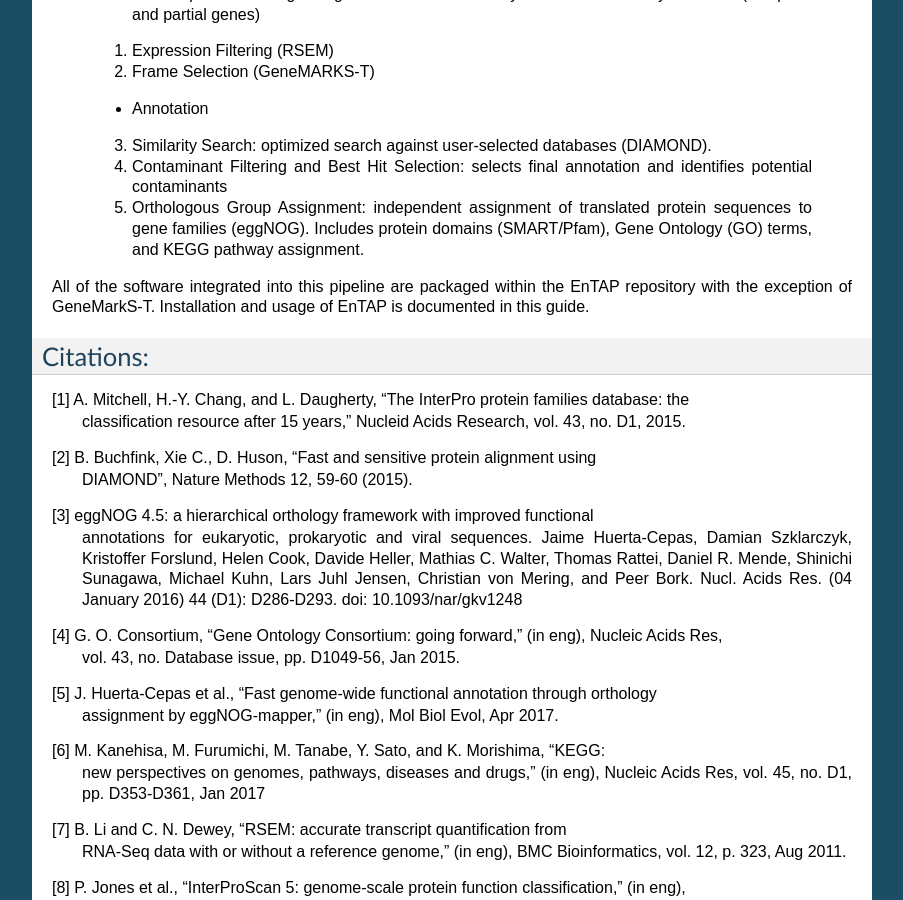
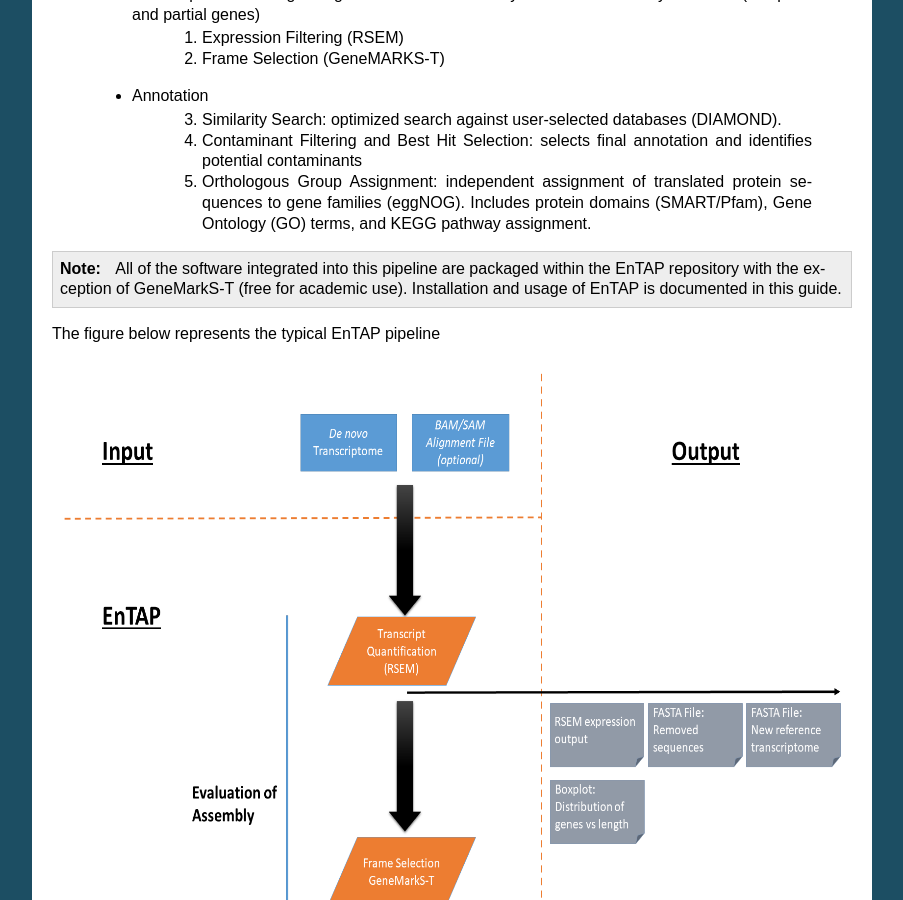
Before and after one commit to harta55/EnTAP, a Sphinx documentation site: the page built from docs/source/introduction.rst, in a window 1280 px wide and 900 px high, scrolled down 578 px. Shown: the whole window, without its empty margins (198-1101 px from the left). Built offline with Sphinx 7.4.7, drawn with Linux system fonts in a browser that asks for light colours.

Commit message:
updated docs

```diff
--- a/docs/source/introduction.rst
+++ b/docs/source/introduction.rst
@@ -21,15 +21,22 @@ EnTAP is optimized to generate extensive functional information for the gene spa
 Pipeline Stages:
 ----------------
     * Transcriptome Filtering: designed to remove assembly artifacts and identify true CDS (complete and partial genes)
-    1. Expression Filtering (RSEM)
-    2. Frame Selection (GeneMARKS-T)
+        1. Expression Filtering (RSEM)
+        2. Frame Selection (GeneMARKS-T)
 
     * Annotation
-    3. Similarity Search: optimized search against user-selected databases (DIAMOND).
-    4. Contaminant Filtering and Best Hit Selection: selects final annotation and identifies potential contaminants
-    5. Orthologous Group Assignment: independent assignment of translated protein sequences to gene families (eggNOG).  Includes protein  domains (SMART/Pfam), Gene Ontology (GO) terms, and KEGG pathway assignment.
+        3. Similarity Search: optimized search against user-selected databases (DIAMOND).
+        4. Contaminant Filtering and Best Hit Selection: selects final annotation and identifies potential contaminants
+        5. Orthologous Group Assignment: independent assignment of translated protein sequences to gene families (eggNOG).  Includes protein  domains (SMART/Pfam), Gene Ontology (GO) terms, and KEGG pathway assignment.
 
-All of the software integrated into this pipeline are packaged within the EnTAP repository with the exception of GeneMarkS-T. Installation and usage of EnTAP is documented in this guide.
+.. note:: All of the software integrated into this pipeline are packaged within the EnTAP repository with the exception of GeneMarkS-T (free for academic use). Installation and usage of EnTAP is documented in this guide.
+
+The figure below represents the typical EnTAP pipeline
+
+.. image::    revised_vertical_layout.png
+	:scale: 60%
+	:align: center
+
 
 Citations:
 ----------
```
Also changed, not shown: docs/source/revised_vertical_layout.png (added).
